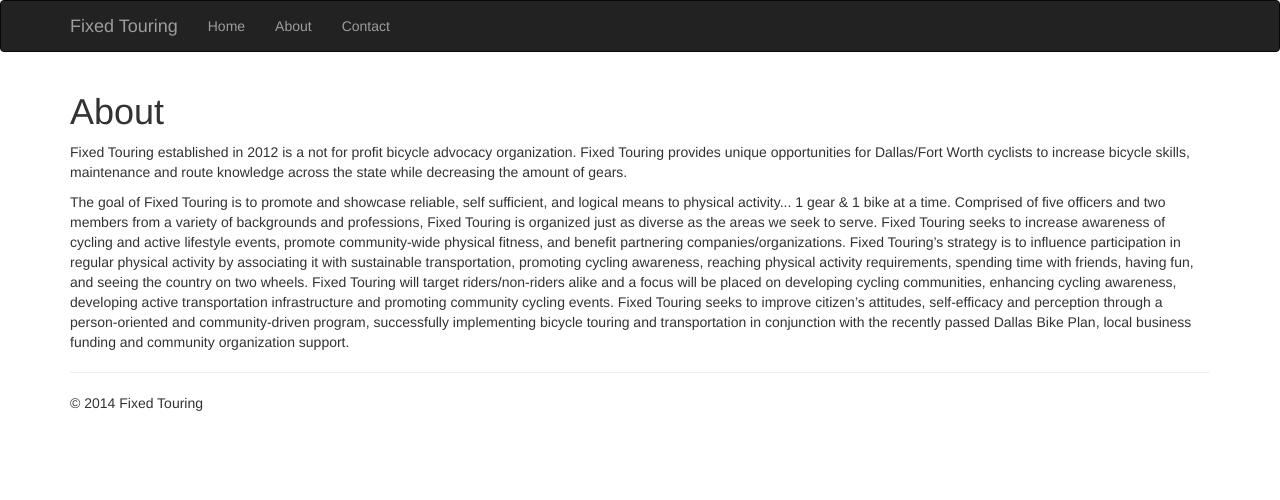
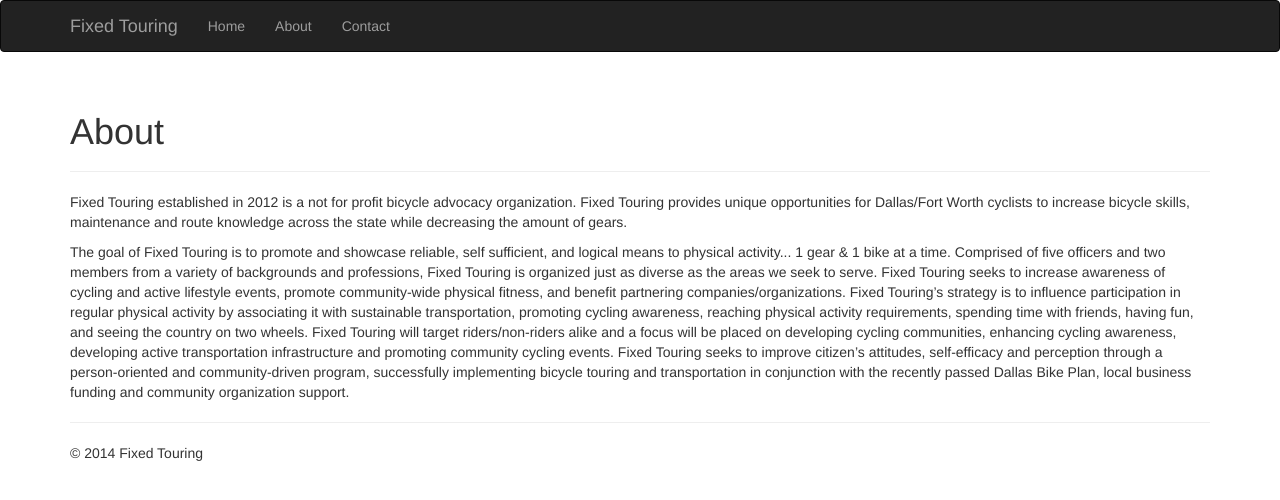
Before and after one commit to fixedtouring/fixedtouring.github.io, a Jekyll site: the page built from about.html, in a window 1280 px wide. Shown: the top 500 px of the page. Built offline with Jekyll 4.4.1, drawn with Linux system fonts in a browser that asks for light colours; nearby versions of some CDN libraries.

Commit message:
Use correct page headers

```diff
--- a/about.html
+++ b/about.html
@@ -3,7 +3,9 @@
 title: About
 ---
 
-<h1>About</h1>
+<div class="page-header">
+  <h1>About</h1>
+</div>
 
 <p>
   Fixed Touring established in 2012 is a not for profit bicycle advocacy
--- a/contact.html
+++ b/contact.html
@@ -3,7 +3,9 @@
 title: Contact
 ---
 
-<h1>Contact</h1>
+<div class="page-header">
+  <h1>Contact</h1>
+</div>
 
 <ul>
   <li><a href="https://www.facebook.com/fixed.touring"><i class="fa fa-facebook"></i> Facebook</a></li>
```
